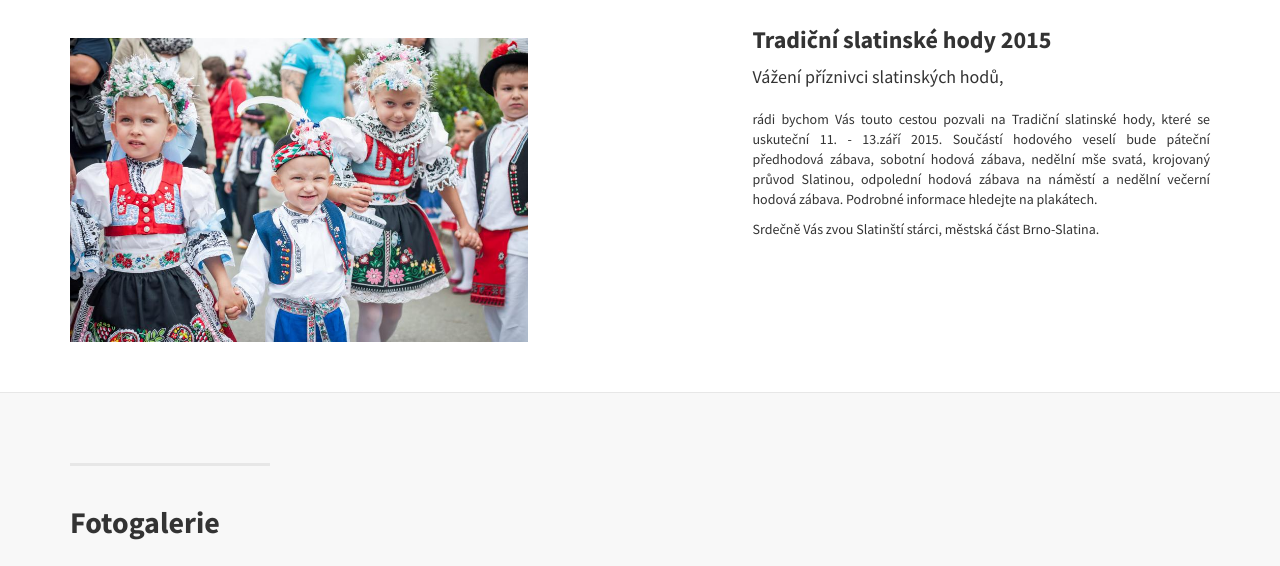
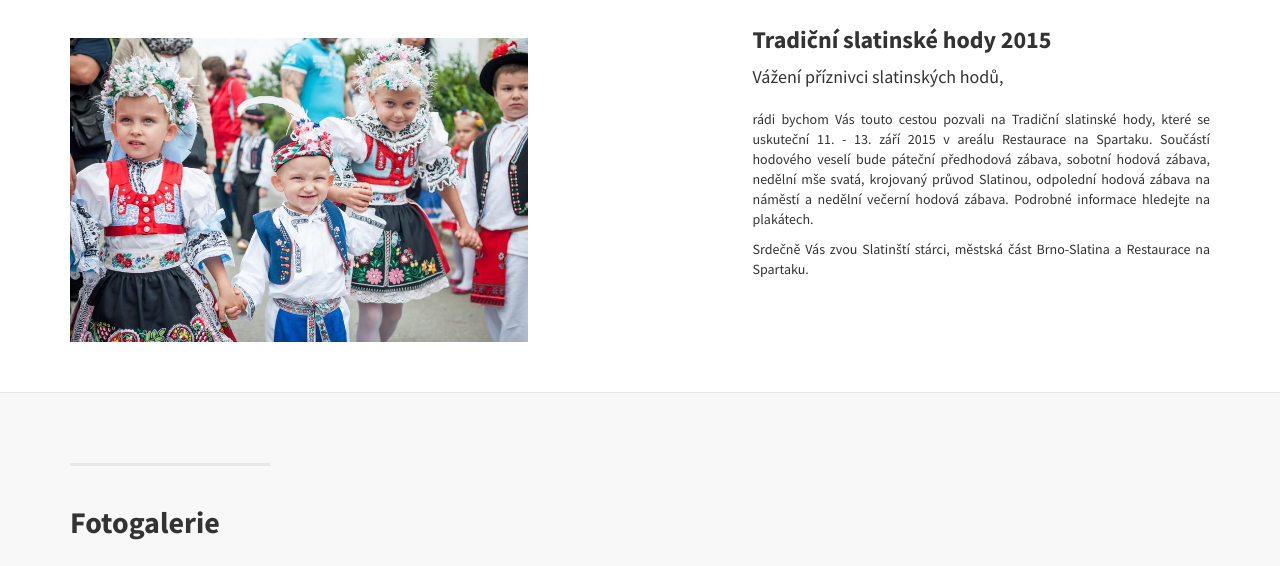
Before and after one commit to slatinsti-starci/slatinsti-starci.github.io, a plain HTML site: page index.html in a window 1280 px wide. Shown: the part 1377-1943 px from the top of the page. Drawn offline with nearby package versions, Linux system fonts and the light colour scheme.

Commit message:
Add 2015 poster

```diff
--- a/index.html
+++ b/index.html
@@ -145,8 +145,8 @@
                     <h2 class="section-heading">Akce</h2>
                     <h3>Tradiční slatinské hody 2015</h3>
                     <p class="lead">Vážení příznivci slatinských hodů,</p>
-                    <p>rádi bychom Vás touto cestou pozvali na Tradiční slatinské hody, které se uskuteční 11. - 13.září 2015<!-- v areálu Restaurace na Spartaku-->. Součástí hodového veselí bude páteční předhodová zábava, sobotní hodová zábava, nedělní mše svatá, krojovaný průvod Slatinou, odpolední hodová zábava na náměstí a nedělní večerní hodová zábava. Podrobné informace hledejte na plakátech.<br />
-                    <p>Srdečně Vás zvou Slatinští stárci, městská část Brno-Slatina.</p> <!-- a Restaurace na Spartaku.-->
+                    <p>rádi bychom Vás touto cestou pozvali na Tradiční slatinské hody, které se uskuteční 11. - 13. září 2015 v areálu Restaurace na Spartaku. Součástí hodového veselí bude páteční předhodová zábava, sobotní hodová zábava, nedělní mše svatá, krojovaný průvod Slatinou, odpolední hodová zábava na náměstí a nedělní večerní hodová zábava. Podrobné informace hledejte na plakátech.<br />
+                    <p>Srdečně Vás zvou Slatinští stárci, městská část Brno-Slatina a Restaurace na Spartaku.</p>
 
                 </div>
                 <div class="col-lg-5 col-sm-pull-6  col-sm-6">
@@ -256,7 +256,7 @@
                         <li><a href="/download/prihlaska.pdf">Přihláška do občanského sdružení</a></li>
                         <li><a href="/download/sponzor_sm.pdf">Sponzorská smlouva</a></li>
                         <li><a href="/download/sponzor_sm_vec.pdf">Sponzorská smlouva - předmětem je věc</a></li>
-                        <li><a href="/download/plakat2014.pdf">Plakát 2014</a></li>
+                        <li><a href="/download/plakat2015.pdf">Plakát 2015</a></li>
                     </ul></p>
                 </div>
                 <div class="col-lg-5 col-lg-offset-2 col-sm-6">
```
Also changed, not shown: 1 other file.
